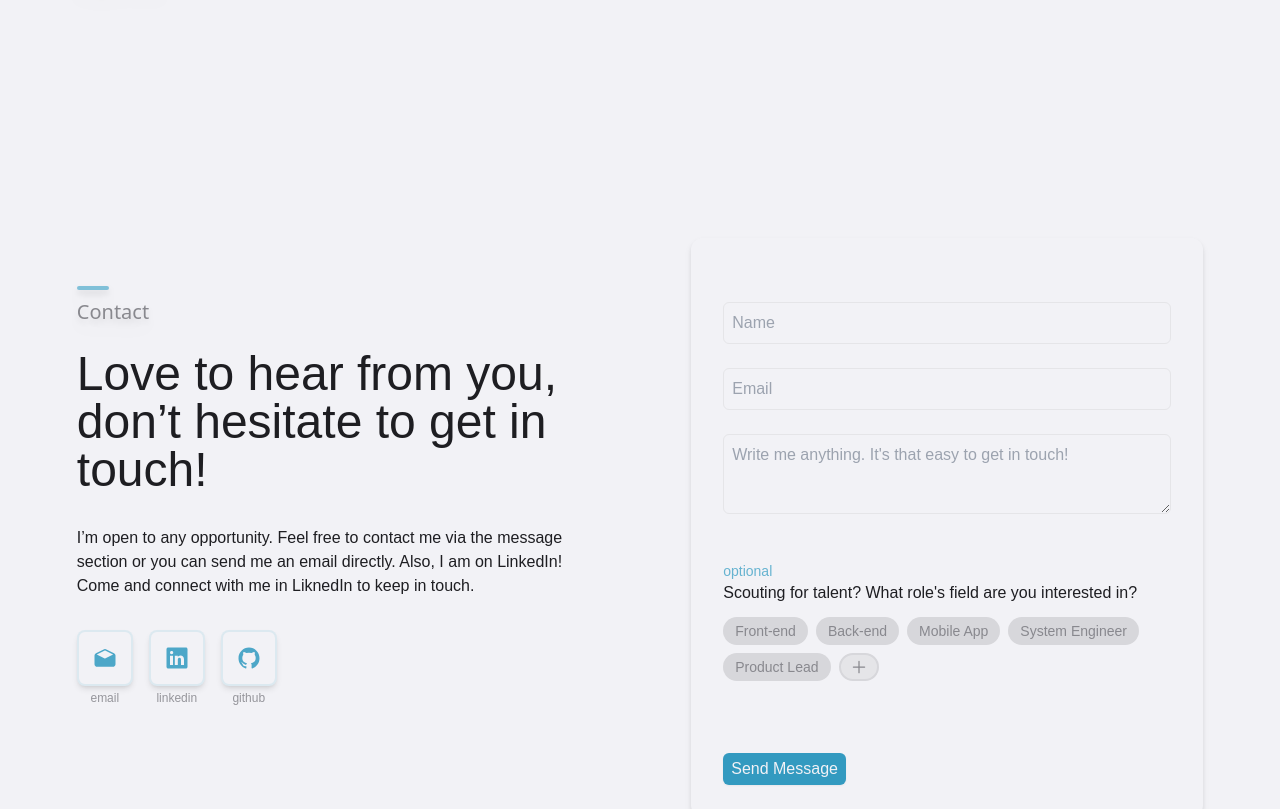
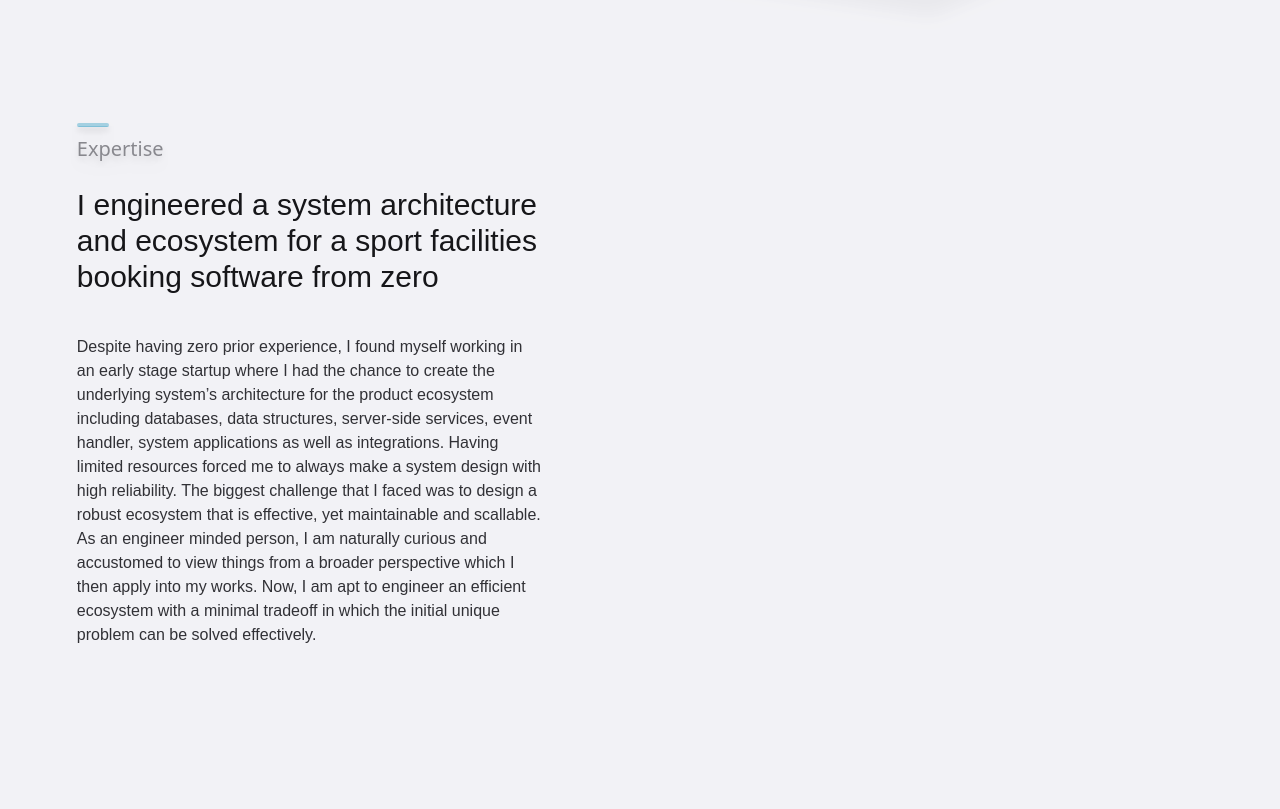
Before and after one commit to qarnayn-dev/qarnayn_portfolio, a Next.js app: page / in a window 1280 px wide. Shown: the part 1980-2789 px from the top of the page. Built offline with nearby package versions, Linux system fonts and the light colour scheme.

Commit message:
UP - change MyStory -> Expertise. New UI

```diff
--- a/pages/index.tsx
+++ b/pages/index.tsx
@@ -148,7 +148,7 @@ const Expertise = () => {
   */
 
   return (
-    <ScrollSnapWrapper className='frame-bounded-x py-[10vw] flex flex-col items-start relative'>
+    <ScrollSnapWrapper className='frame-bounded-x py-[16vw] flex flex-col items-start relative'>
       {/* <animated.div style={titleSpring} className={`w-screen pt-[10vh] pb-2 flex flex-col justify-start items-center bg-transparent `}>
         <AnimatedColoredText objRef={titleRef} isOpen={showTitle}>My journey, I'm sharing with you</AnimatedColoredText>
       </animated.div>
@@ -157,61 +157,61 @@ const Expertise = () => {
         title='How it started'
         className='mt-[45vh] md:mt-0 mr-0 md:mr-[45vw'>Lorem ipsum dolor sit amet consectetur adipisicing elit. Placeat dolor veniam earum ullam hic iusto nemo officia! In totam aliquam laborum velit veniam, nesciunt, ab eum itaque possimus quibusdam aperiam.</StoryContainer>
       <StoryContainer title='Then...'>Lorem ipsum dolor sit, amet consectetur adipisicing elit. Consequatur omnis voluptatem dolorem, dolores vitae aliquid illo rerum eum, quod, illum accusantium natus quisquam! Nulla quos eveniet sit neque autem perferendis.</StoryContainer> */}
-      <div className='mt-[15vh] mb-[30vh] mx-[5%]  style-heading bg-gradient-to-bl from-primary-base to-secondary-t4 font-extrabold bg-clip-text text-transparent w-[60vw] max-w-[520px] drop-shadow-lg '>Actions are louder than words, so I build things.</div>
-      <div className='w-full h-fit absolute top-60 right-0 z-0'>
+      <div className='mt-[16vh] mb-[40vh] mx-[5%]  style-heading bg-gradient-to-bl from-primary-base to-secondary-t4 font-extrabold bg-clip-text text-transparent w-[60vw] max-w-[520px] drop-shadow-lg z-20'>Actions are louder than words, so I build things.</div>
+      <div className='w-full h-fit xl:max-w-[1400px] xl:opacity-60 absolute top-72 right-0 z-0'>
         <Sheet className=""></Sheet>
-        <LeftBlock className="absolute right-0  top-0 translate-y-[6%] -translate-x-[30vw] w-[12%]"></LeftBlock>
+        <LeftBlock className="absolute right-0 top-0 translate-y-[6%] -translate-x-[30vw] w-[12%]"></LeftBlock>
         <FrontBlock className="absolute right-0 top-0 translate-y-[80%] -translate-x-[20vw] w-[18%]"></FrontBlock>
         <RearBlock className="absolute right-0 top-0 translate-y-[10%] -translate-x-[26%] w-[14%]"></RearBlock>
       </div>
-      <SectionTitle className="mb-10">Expertise</SectionTitle>
+      <SectionTitle className="mb-4">Expertise</SectionTitle>
+      <ExpertiseContainer
+        title="I engineered a system architecture and ecosystem for a sport facilities booking software from zero"
+        content="Despite having zero prior experience, I found myself working in an early stage startup where I had the chance to create the underlying system’s architecture for the product ecosystem including databases, data structures, server-side services, event handler, system applications as well as integrations. Having limited resources forced me to always make a system design with high reliability. The biggest challenge that I faced was to design a robust ecosystem that is effective, yet maintainable and scallable. As an engineer minded person, I am naturally curious and accustomed to view things from a broader perspective which I then apply into my works. Now, I am apt to engineer an efficient ecosystem with a minimal tradeoff in which the initial unique problem can be solved effectively."/>
+      <ExpertiseContainer
+        title="7+ billion people own a smartphone, so I built a mobile-first software application with my team using the Flutter framework"
+        content="Through my understanding of the statistics and trajectory of the future of technology, I decided to develop a product that focuses on smartphone usage. Since resources for an early stage startup are scarce, my team and I adopted and learned new knowledge such as the Dart language and the Flutter framework for our company’s sport facility booking system in order to capitalise on a fast production environment. Having good critical thinking skills, it helped me to steer the project to adapt with challenges efficiently by eliminating overly risky and unreliable decisions. With this, I am ideal to aid your company to make an effective decision in such a way that it serves and solves your unique problem."/>
+      <ExpertiseContainer
+        title="How writing codes changes my life forever and I encourage anyone to try"
+        content="Coding is not just picking up a new language and starting to type on the keyboard – it is more. Writing codes turned me from being a passive worker to a proactive thinker. It also exponentially sharpened my analytical skills, problem solving skills, organising skills and communicating skills by being involved in an industrial grade project collaboratively with other engineers. This discipline turns me into someone who actively approach any real life problems in analytical ways; enabling me to adapt to any changes effectively. To top it off, working in a team with a diverse background of disciplines has improved my ability to read, learn and understand complex codebases written by other engineers hence improving my ability to write effective, readable and maintainable codes."/>
     </ScrollSnapWrapper>
   )
 }
 
-interface iStoryContainer{
-  children: string,
-  objRef?: RefObject<HTMLElement>,
-  className?: string,
-  title?: string,
+interface iExpertiseContainer{
+  title: string,
+  content: string,
 }
 
-const StoryContainer = ({ children,objRef, className, title }: iStoryContainer) => {
-  const { width} = useWindowDimensions();
-  const [show, setShow] = useState(false);
-  const [isLarge, setIsLarge] = useState((width > 768));
-  const containerRef = objRef ?? useRef<HTMLElement>(null);
-  const { scrollYProgress } = useScroll({ target: containerRef, offset: ["1 1", "0.3 0.45"] });
-  const leaveOpacity = useTransform(scrollYProgress, [0, 0.6, 1], isLarge? [1,1,1]: [1, 1, 0], { ease: easings.easeOutCirc });
+const ExpertiseContainer = (props: iExpertiseContainer) => {
+  const [isPresent, setIsPresent] = useState(false);
+  const ref = useRef(null);
+  const { scrollYProgress } = useScroll({ target: ref, offset: ["0 1", "1 0"] });
+  let unsub: ()=> void | undefined;
 
   useEffect(() => {
-    const unsub = scrollYProgress.onChange((p) => {
-      if (!show && p > 0.01 && p < 1) setShow(true);
-    });
-    return () => { unsub; }
-  }, []);
+    console.log("present? : ",isPresent);
+    if (!isPresent) {
+      unsub = scrollYProgress.onChange((p) => {
+        console.log(p);
+        if (p > 0.25) setIsPresent(true);
+      });
+    }
+    if (unsub) return () => { unsub(); };
+  }, [isPresent]);
 
-  useEffect(() => {
-    const breakPoint: number = 768;
-    if (isLarge && (width < breakPoint)) setIsLarge(false);
-    else if (!isLarge && (width > breakPoint)) setIsLarge(true);
-  }, [width]);
-
-  useScrollSnap(containerRef, { position: 'bottom',scale: 2});
 
   return (
-    <motion.div
-      ref={containerRef as Ref<HTMLDivElement>}
-      style={{ opacity: leaveOpacity}}
-      className={`antisticky-45 flex-col justify-center items-center ${className}`}
-      >
-        <AnimatedSentences
-          title={title}
-          showAnimation={show}
-          twTextAlignment="text-center md:text-start"
-          className={`w-full h-full`}
-        >{children}</AnimatedSentences>
-    </motion.div>
+    <div ref={ref} className='mt-2 mb-[40vh] w-full apply-inverse-gray max-w-[540px]'>
+      <motion.h2
+        transition={{ duration: 0.9, ease:'backOut' }}
+        animate={{ opacity: isPresent ? 1 : 0, x: isPresent ? 0: 100}}
+        className='w-[90%] mb-10 style-heading-h2 text-themed-gray-base font-medium'>{props.title}</motion.h2>
+      <motion.p
+        transition={{ duration: 1.6, type: 'spring', delay: 1 }}
+        animate={{ opacity: isPresent ? 1 : 0, y: isPresent ? 0: 100}}
+        className='w-[95%] mobile-xl:w-[90%] md:w-[86%] style-body text-themed-gray-t4 text-justify md:text-start'>{props.content}</motion.p>
+    </div>
   )
 }
 
@@ -224,9 +224,9 @@ const ContactSection = () => {
   }
 
   return (
-    <div className='frame-bounded-x py-10 flex flex-col gap-5 md:flex-row'>
+    <div className='frame-bounded-x pb-10 flex flex-col gap-5 md:flex-row'>
       <div className='max-w-[85%] sm:w-full mb-6'>
-        <SectionTitle className="mt-20 mb-6">Contact</SectionTitle>
+        <SectionTitle className="mb-6">Contact</SectionTitle>
         <div className='style-heading mb-8'>Love to hear from you, don’t hesitate to get in touch!</div>
         <div className='mb-8 style-body max-w-[90%]'>I’m open to any opportunity. Feel free to contact me via the message section or you can send me an email directly. Also, I am on LinkedIn! Come and connect with me in LiknedIn to keep in touch.</div>
         <div className='flex flex-row gap-4'>
--- a/styles/globals.css
+++ b/styles/globals.css
@@ -21,6 +21,10 @@
     /* Heading scaled */
     .style-heading{
         @apply text-2xl mobile-lg:text-3xl md:text-4xl xl:text-5xl 2xl:text-6xl font-medium
+    }
+
+    .style-heading-h2{
+        @apply text-xl mobile-lg:text-2xl md:text-3xl 2xl:text-4xl font-medium
     }
 
     /* Sub-heading scaled */
@@ -50,6 +54,10 @@
 
     .dark{
         @apply dark-color-pallete gray-dark-pallete
+    }
+
+    .apply-inverse-gray{
+        @apply gray-dark-pallete dark:gray-light-pallete
     }
 
     .gray-light-pallete {
```
Lines whose indentation alone changed are shown as unchanged.
